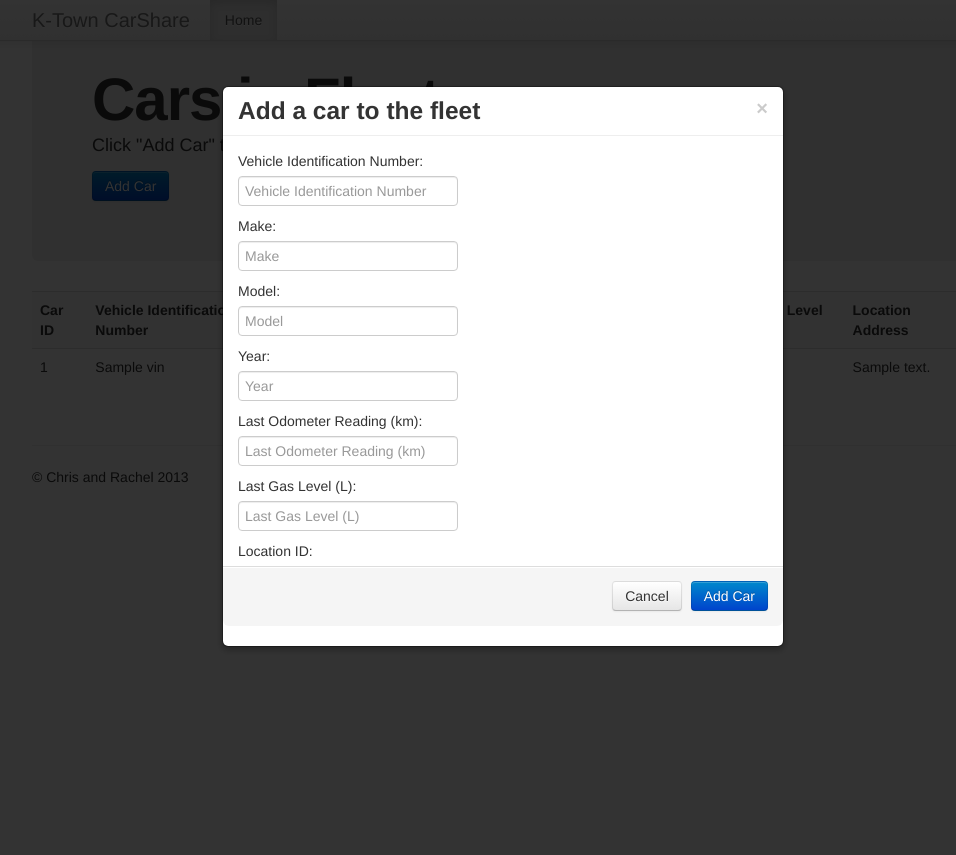
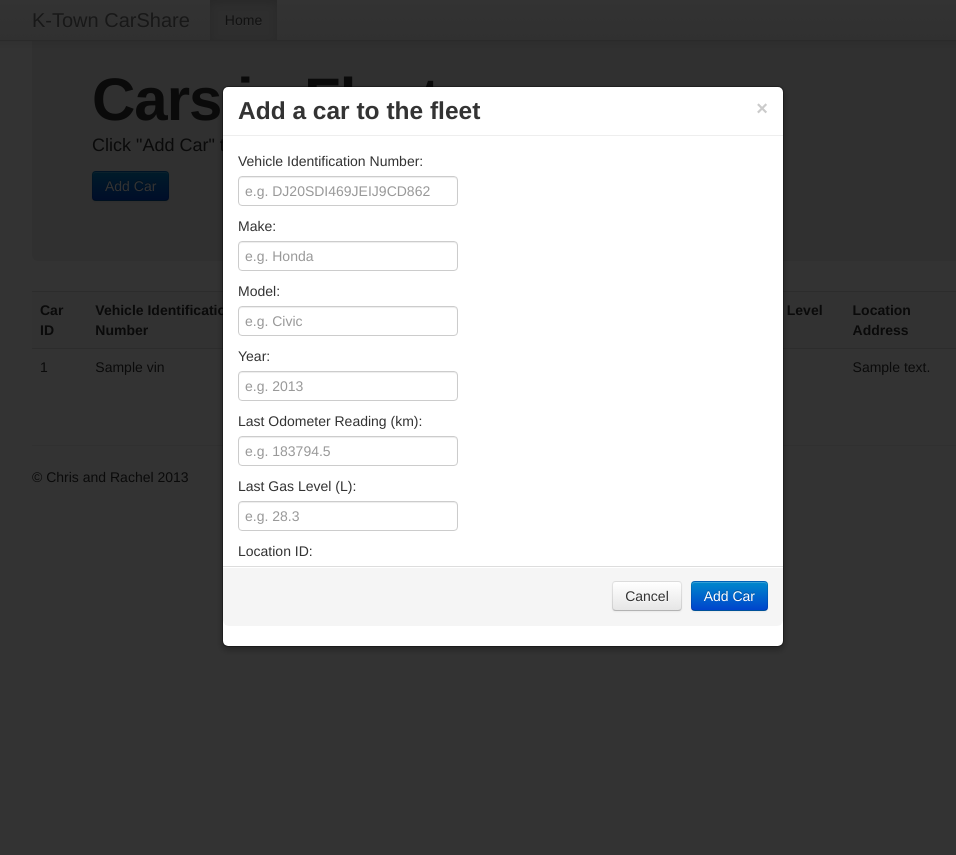
Before and after one commit to ChrisCooper/cisc-332-project, a Django app: template carshare/carshare/templates/cars.html in a window 1280 px wide, after a click on "Add Car". Shown: the whole page, without its empty margins (138-1094 px from the left). Run offline with Django 3.2, Linux system fonts and the light colour scheme; the template is opened without the code that fills it: most values are stand-ins (such as "Sample title", 1, 10 or a date in 2020); some libraries are stand-ins or nearby versions.

Commit message:
Added better placeholder text to car add form

```diff
--- a/carshare/carshare/templates/cars.html
+++ b/carshare/carshare/templates/cars.html
@@ -52,22 +52,22 @@
             <div class="modal-body">
 
                 <label for="vin">Vehicle Identification Number:</label>
-                <input type="text" name="vin" value="" id="vin" placeholder="Vehicle Identification Number">
+                <input type="text" name="vin" value="" id="vin" placeholder="e.g. DJ20SDI469JEIJ9CD862">
 
                 <label for="make">Make:</label>
-                <input type="text" name="make" value="" id="make" placeholder="Make">
+                <input type="text" name="make" value="" id="make" placeholder="e.g. Honda">
 
                 <label for="model">Model:</label>
-                <input type="text" name="model" value="" id="model" placeholder="Model">
+                <input type="text" name="model" value="" id="model" placeholder="e.g. Civic">
 
                 <label for="year">Year:</label>
-                <input type="text" name="year" value="" id="year" placeholder="Year">
+                <input type="text" name="year" value="" id="year" placeholder="e.g. 2013">
 
                 <label for="lastOD">Last Odometer Reading (km):</label>
-                <input type="text" name="lastOD" value="" id="lastOD" placeholder="Last Odometer Reading (km)">
+                <input type="text" name="lastOD" value="" id="lastOD" placeholder="e.g. 183794.5">
 
                 <label for="lastGas">Last Gas Level (L):</label>
-                <input type="text" name="lastGas" value="" id="lastGas" placeholder="Last Gas Level (L)">
+                <input type="text" name="lastGas" value="" id="lastGas" placeholder="e.g. 28.3">
 
                 <label for="locNum">Location ID:</label>
                 <select name="locNum">
```
